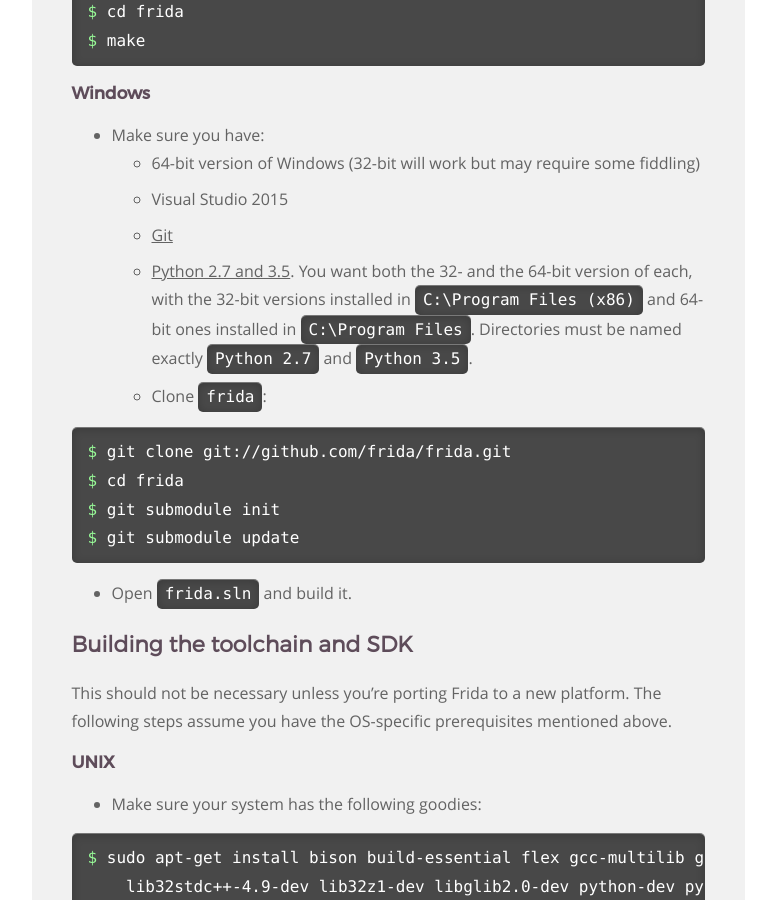
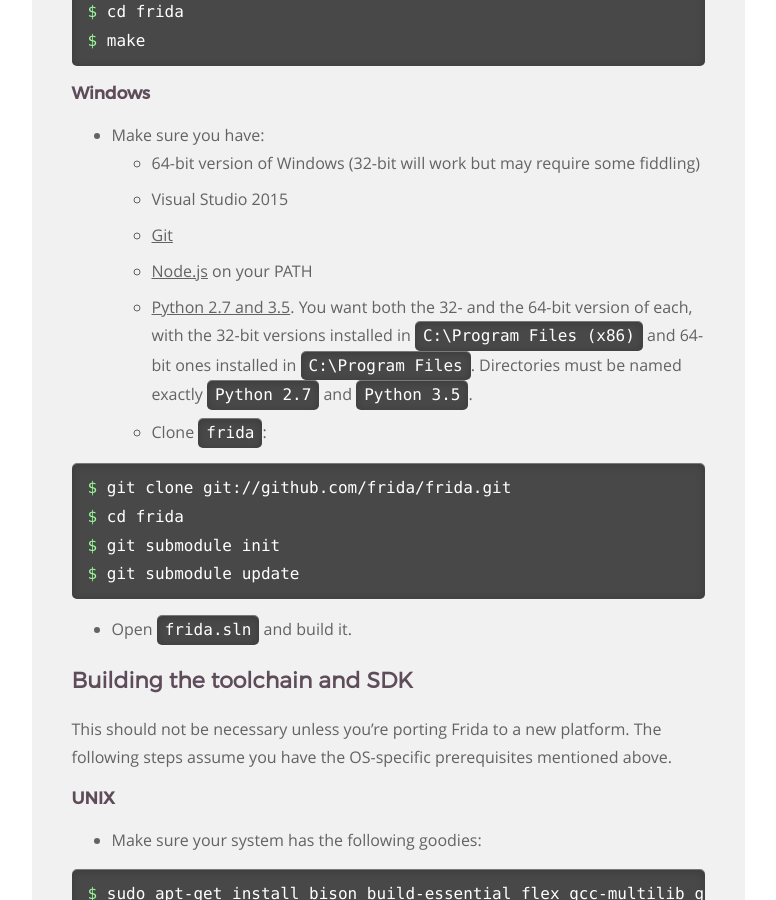
Before and after one commit to frida/frida-website, a Jekyll site: the page built from _docs/building.md, in a window 1280 px wide and 900 px high, scrolled down 1717 px. Shown: the whole window, without its empty margins (364-1140 px from the left). Built offline with Jekyll 4.4.1, drawn with Linux system fonts in a browser that asks for light colours.

Commit message:
Add Node.js to the requirements for building on Windows
Kudos to @SkUaTeR for reporting.

```diff
--- a/_docs/building.md
+++ b/_docs/building.md
@@ -73,6 +73,7 @@ $ make
   - 64-bit version of Windows (32-bit will work but may require some fiddling)
   - Visual Studio 2015
   - [Git](http://msysgit.github.com/)
+  - [Node.js](https://nodejs.org/) on your PATH
   - [Python 2.7 and 3.5](http://python.org/). You want both the 32- and the
   64-bit version of each, with the 32-bit versions installed in
   `C:\Program Files (x86)` and 64-bit ones installed in `C:\Program Files`.
```
